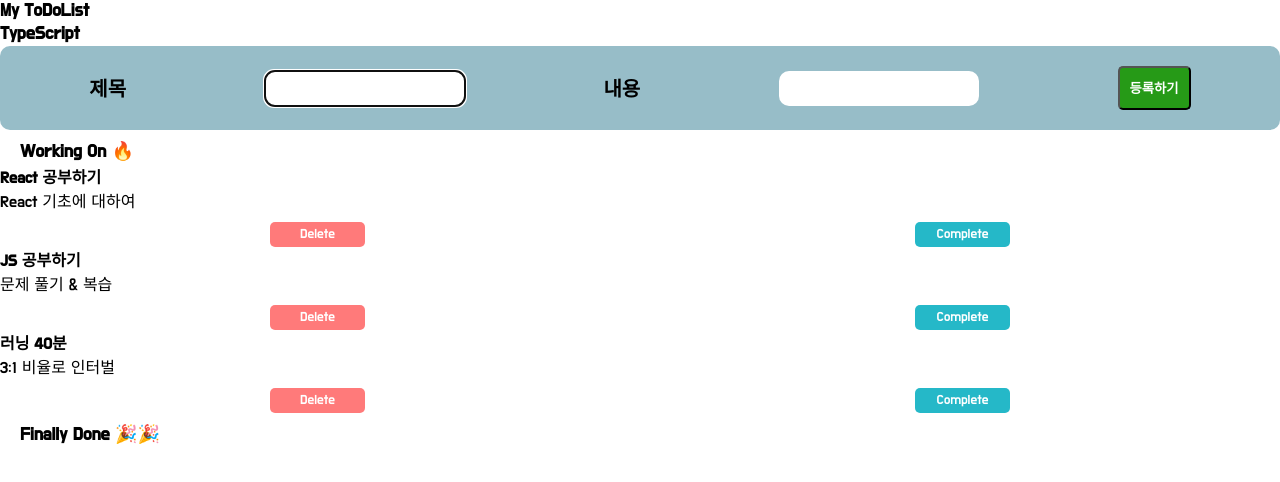
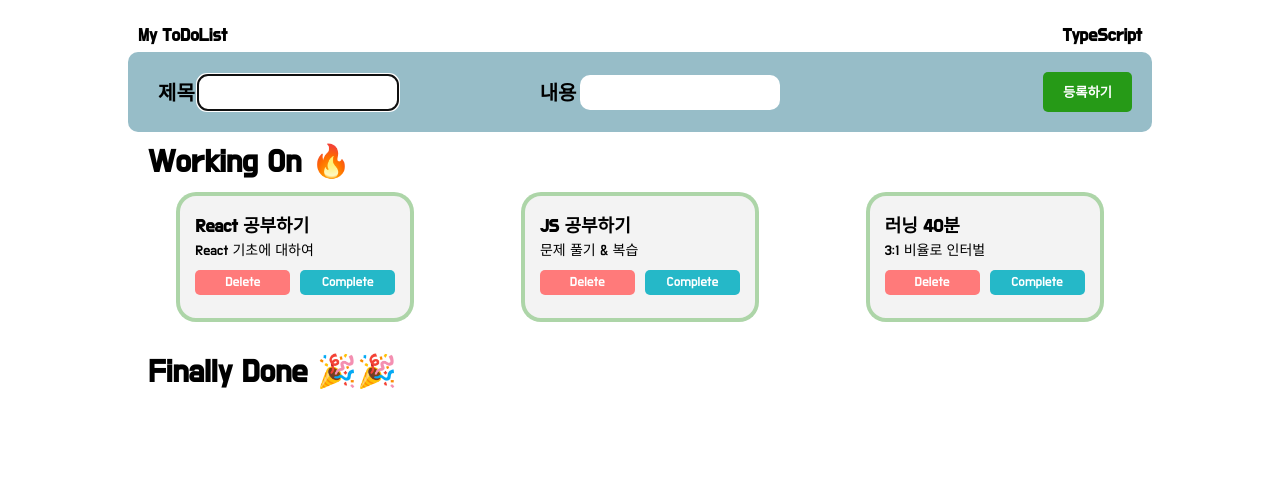
Before and after one commit to wooriki/TypeScript-To-do-list-LV.1, a React (Create React App) app: page / in a window 1280 px wide. Shown: the top 482 px of the page. Built offline with nearby package versions, Linux system fonts and the light colour scheme.

Commit message:
Update App.css

```diff
--- a/src/App.css
+++ b/src/App.css
@@ -5,27 +5,41 @@
     box-sizing: border-box;
     font-family: "Do Hyeon", sans-serif;
 }
-.bodyTag {
-    width: 1200px;
+button {
+    border: none;
+}
+.appBody {
+    width: 80%;
     min-width: 800px;
     /* background-color: rgb(235, 235, 235); */
 }
-.titleTag {
+.appHeader {
     margin-top: 25px;
     display: flex;
     justify-content: space-between;
 }
-.inputMom {
-    margin-top: 10px;
+.appHeader .title {
+    text-align: left;
+    margin-left: 10px;
+    font-size: 18px;
+}
+.appHeader .subTitle {
+    text-align: right;
+    margin-right: 10px;
+    font-size: 18px;
+}
+
+.appInput {
+    margin-top: 4px;
 }
 .inputTag {
     /* display: grid;
     grid-template-columns: repeat(auto-fill, minmax(90px, 1fr)); */
     display: flex;
     justify-content: space-between;
+    align-items: center;
     padding: 20px;
     background-color: rgb(151, 189, 200);
-    align-items: center;
     border-radius: 10px;
     font-size: 20px;
     font-weight: 600;
@@ -35,21 +49,34 @@
     height: 35px;
     border: none;
     border-radius: 10px;
+    margin-left: 0;
+}
+.titleLable {
+    width: 40px;
+    margin: 0;
+    margin-left: 10px;
+}
+.detailLable {
+    width: 40px;
+    margin: 0;
+    margin-left: 10px;
 }
 .inputTag > button {
     background-color: rgb(38, 154, 23);
-    padding: 10px;
+    padding: 10px 20px;
     border-radius: 5px;
+
     font-weight: 600;
     color: white;
+    margin-right: 0;
 }
 .inputTag > button:hover {
     background-color: rgb(16, 114, 3);
 }
-/* input > p {
-    font-size: 20px;
-} */
-.app-style {
+input {
+    padding-left: 10px;
+}
+.tabBody {
     /* width: 100%; */
     margin: 10px 0 20px 0;
     display: grid;
@@ -60,7 +87,7 @@
     width: 250px;
 } */
 
-.div-style {
+.tab-item {
     height: 130px;
     background-color: rgb(243, 243, 243);
     padding: 15px;
@@ -69,17 +96,17 @@
     border-radius: 20px;
 }
 
-.appDone-style {
+.doneBody {
     margin: 10px 0 30px 0;
     display: grid;
     grid-template-columns: repeat(auto-fill, minmax(250px, 1fr));
     gap: 10px;
 }
-h1 {
+h4 {
     font-size: 18px;
 }
 
-div > p {
+div > span {
     margin-top: 10px;
     font-size: 14px;
 }
```
